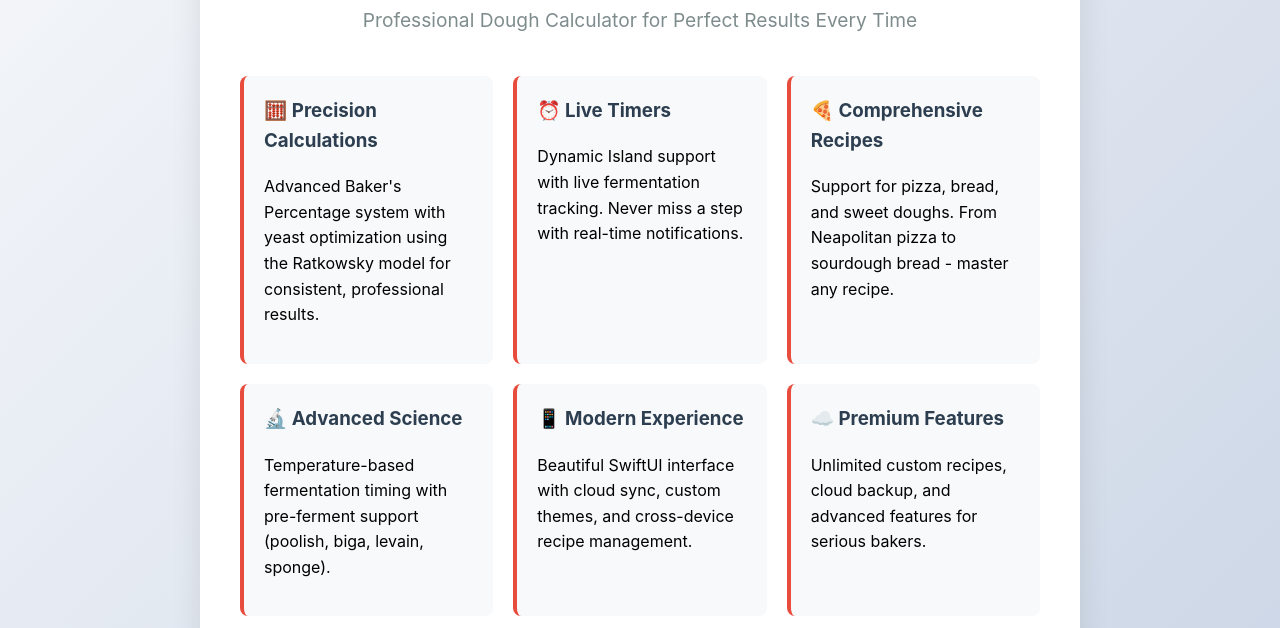
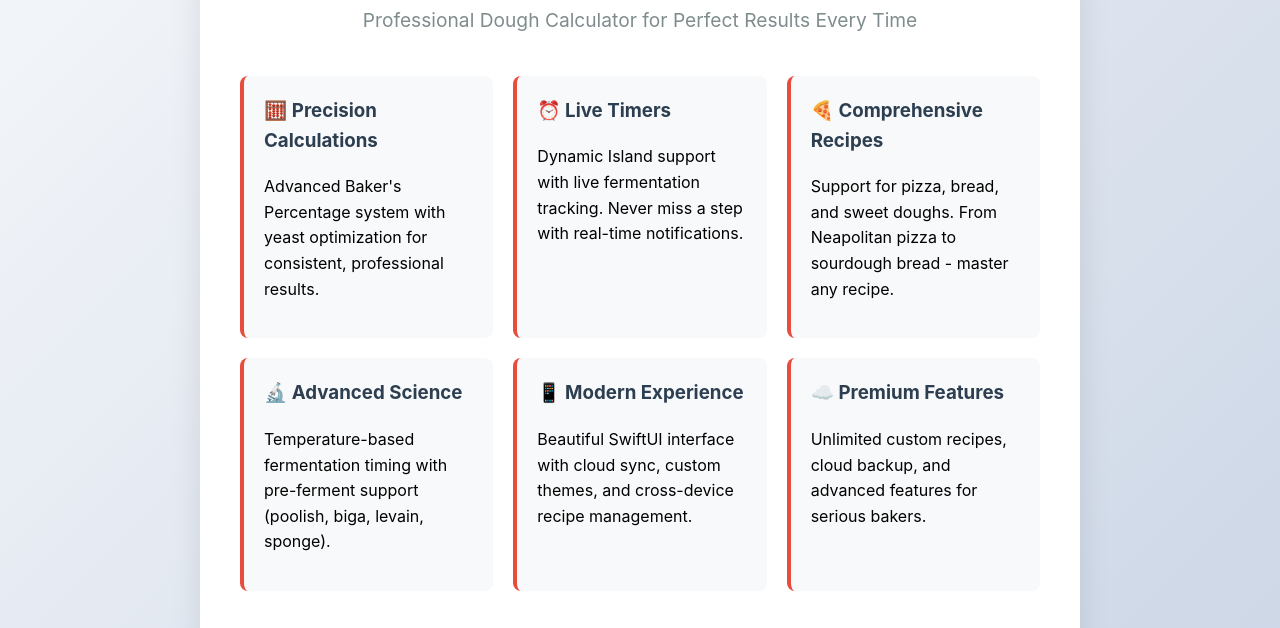
Before and after one commit to TheNomet/pizzadough_support, a plain HTML site: page index.html in a window 1280 px wide. Shown: the part 165-793 px from the top of the page. Drawn offline with Linux system fonts and the light colour scheme.

Commit message:
Update some info

```diff
--- a/index.html
+++ b/index.html
@@ -102,7 +102,7 @@
         <div class="feature-grid">
             <div class="feature">
                 <h3>🧮 Precision Calculations</h3>
-                <p>Advanced Baker's Percentage system with yeast optimization using the Ratkowsky model for consistent, professional results.</p>
+                <p>Advanced Baker's Percentage system with yeast optimization for consistent, professional results.</p>
             </div>
 
             <div class="feature">
```
Also changed, not shown: support.html (+1 -1 lines), 1 other file.
